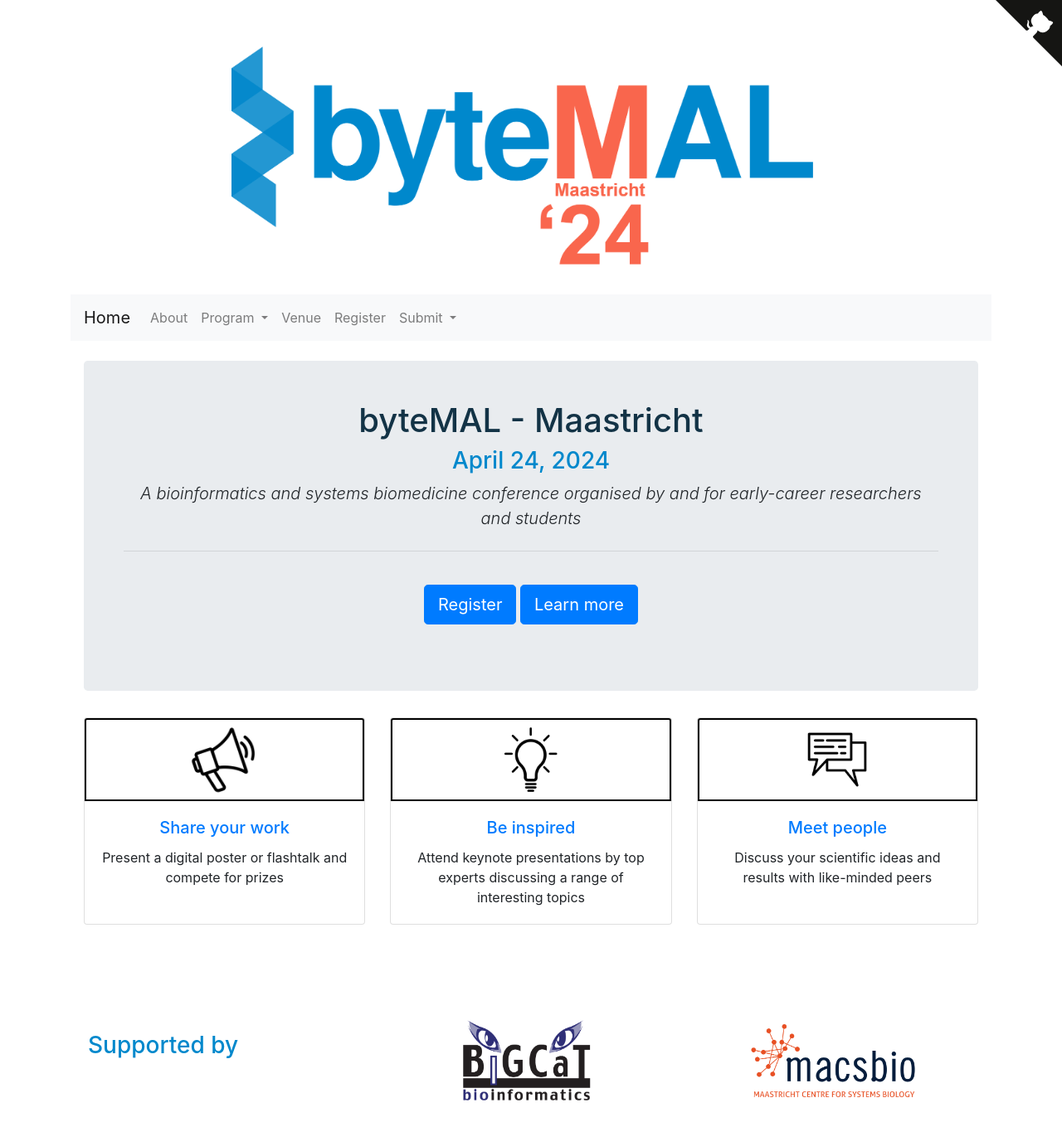
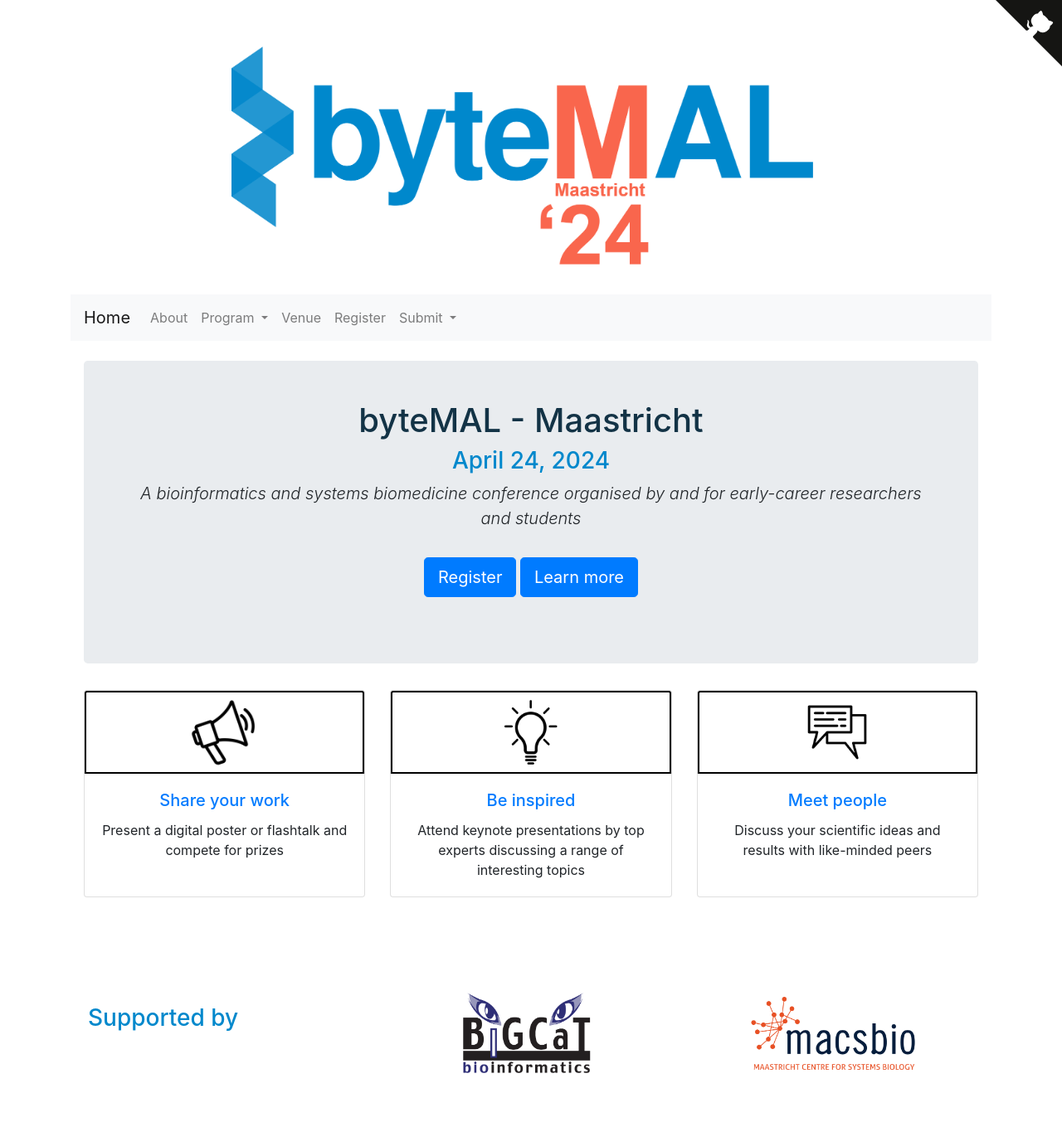
Before and after one commit to bytemal/bytemal-2024, a Jekyll site: the page built from index.html, in a window 1280 px wide. Shown: the whole page at 83% size. Built offline with Jekyll 4.4.1, drawn with Linux system fonts in a browser that asks for light colours; after the commit the page ends 1332 px from its top, so only the background shows below that.

Commit message:
Update index.html

```diff
--- a/index.html
+++ b/index.html
@@ -7,9 +7,8 @@
   <h1>byteMAL -  Maastricht</h1>
   <h3>April 24, 2024</h3>
   <p class="lead"><em>A bioinformatics and systems biomedicine conference organised by and for early-career researchers and students</em></p>
-  <hr class="my-4">
-	<p><a class="btn btn-primary btn-lg my-3" href="/bytemal-2024/register" role="button">Register</a>
-	<a class="btn btn-primary btn-lg my-3" href="/bytemal-2024/about" role="button">Learn more</a></p>
+  <p><a class="btn btn-primary btn-lg my-3" href="/bytemal-2024/register" role="button">Register</a>
+     <a class="btn btn-primary btn-lg my-3" href="/bytemal-2024/about" role="button">Learn more</a></p>
 </div>
 
 
```
